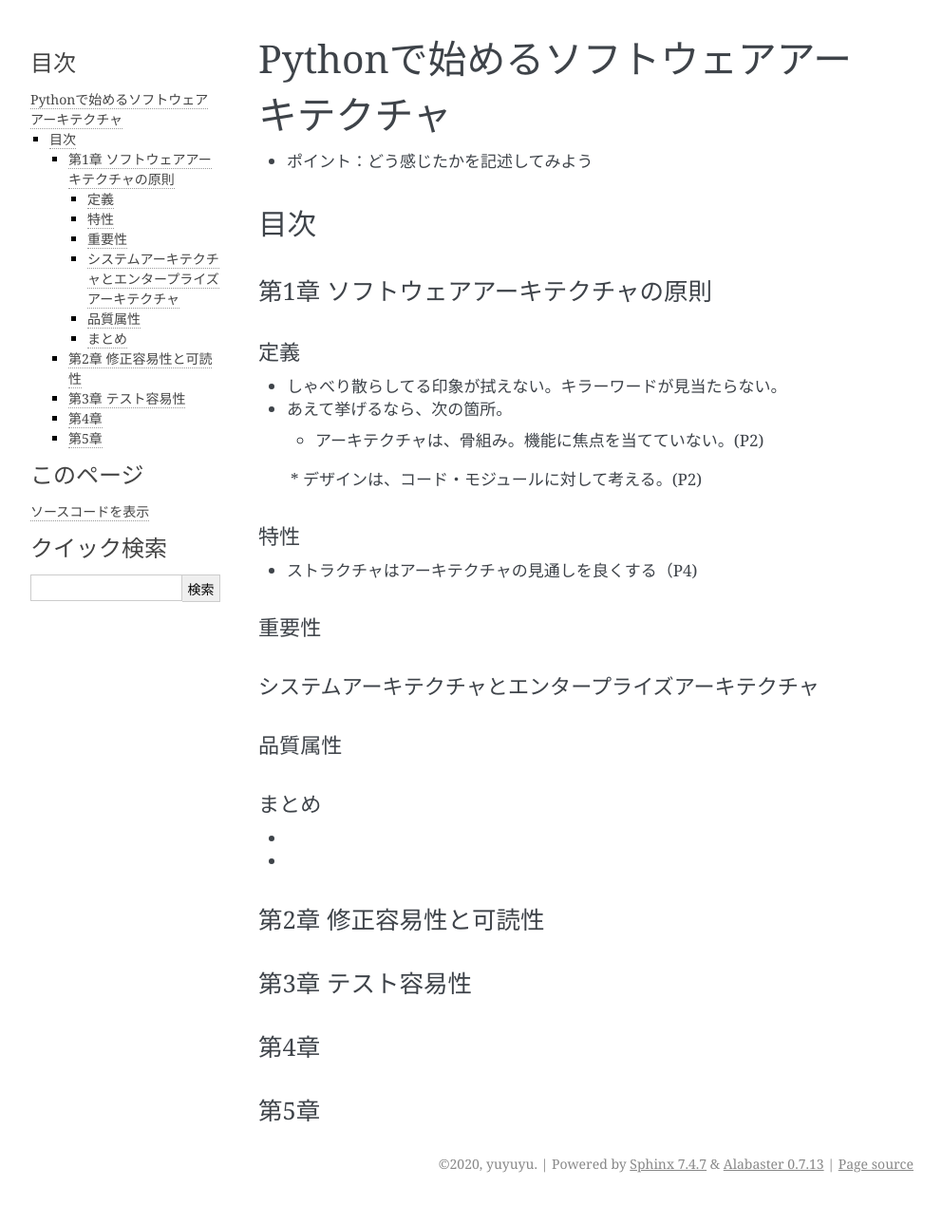
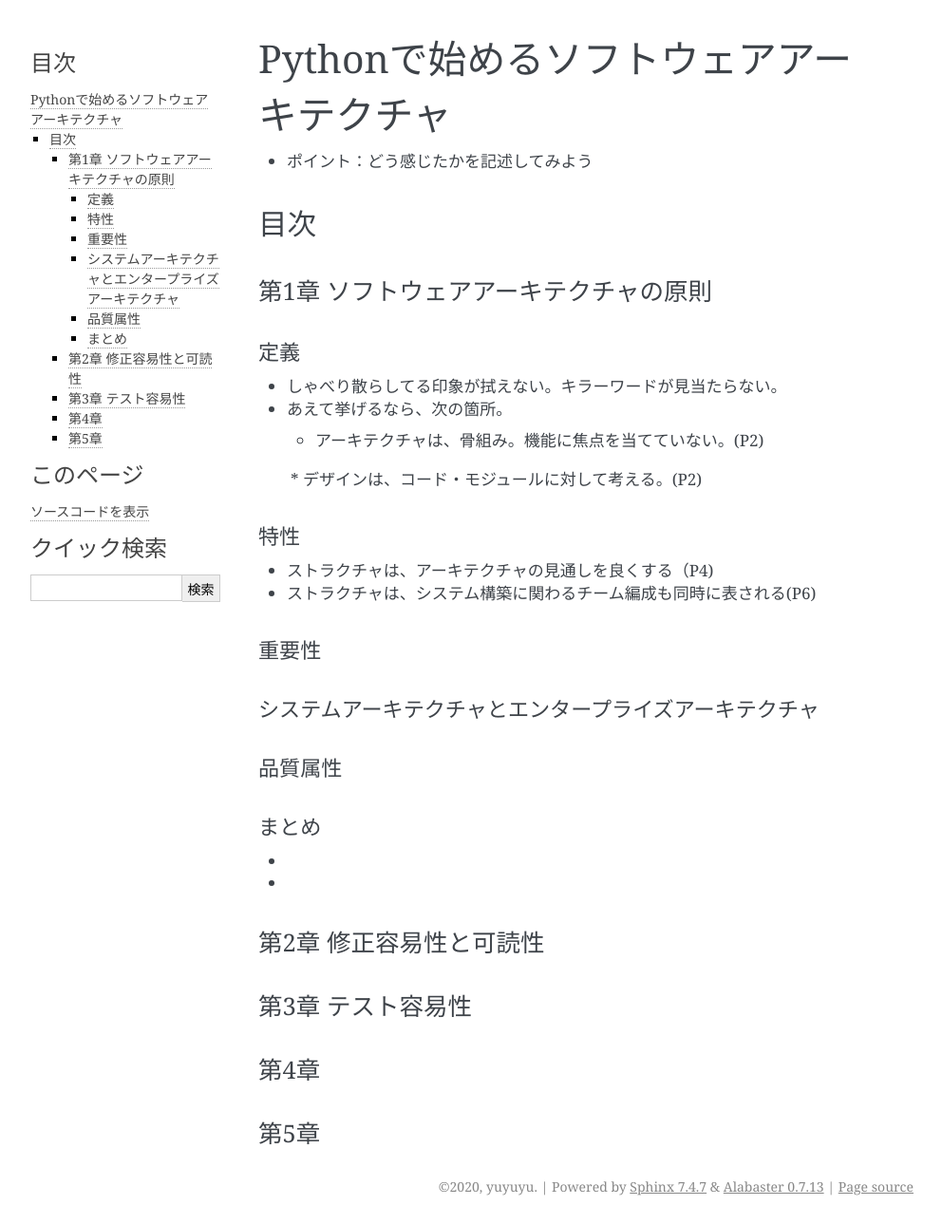
Before and after one commit to yuyuyu0706/sphinx, a Sphinx documentation site: the page built from sphinx/source/work/page04_python.rst, in a window 1280 px wide. Shown: the whole page at 95% size, without its empty margins (148-1140 px from the left). Built offline with Sphinx 7.4.7, drawn with Linux system fonts in a browser that asks for light colours; pages that are not in the unit, such as notebooks, are missing from menus; before the commit the page ends 1265 px from its top, so only the background shows below that.

Commit message:
auto commit

```diff
--- a/sphinx/source/work/page04_python.rst
+++ b/sphinx/source/work/page04_python.rst
@@ -21,7 +21,8 @@ Pythonで始めるソフトウェアアーキテクチャ
 
 特性
 ---------
-* ストラクチャはアーキテクチャの見通しを良くする（P4)
+* ストラクチャは、アーキテクチャの見通しを良くする（P4)
+* ストラクチャは、システム構築に関わるチーム編成も同時に表される(P6)
 
 重要性
 ---------
```
